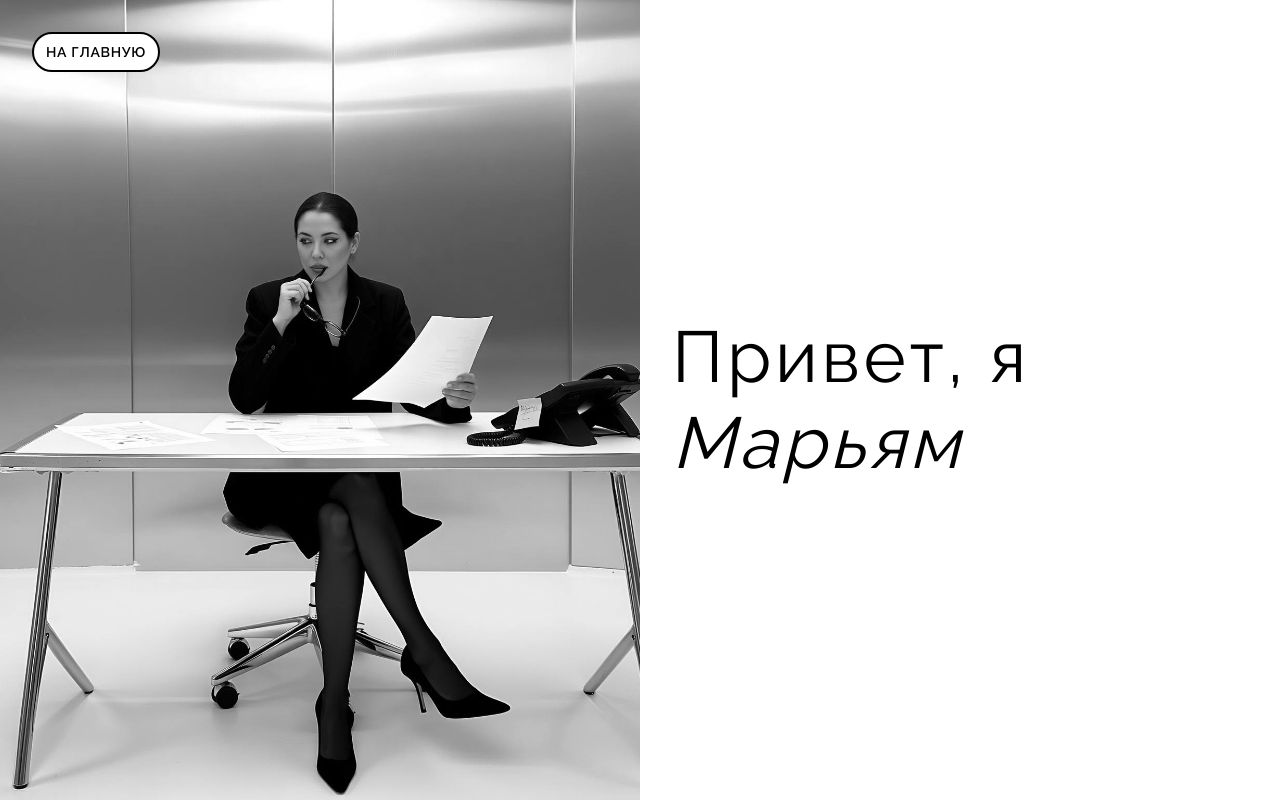
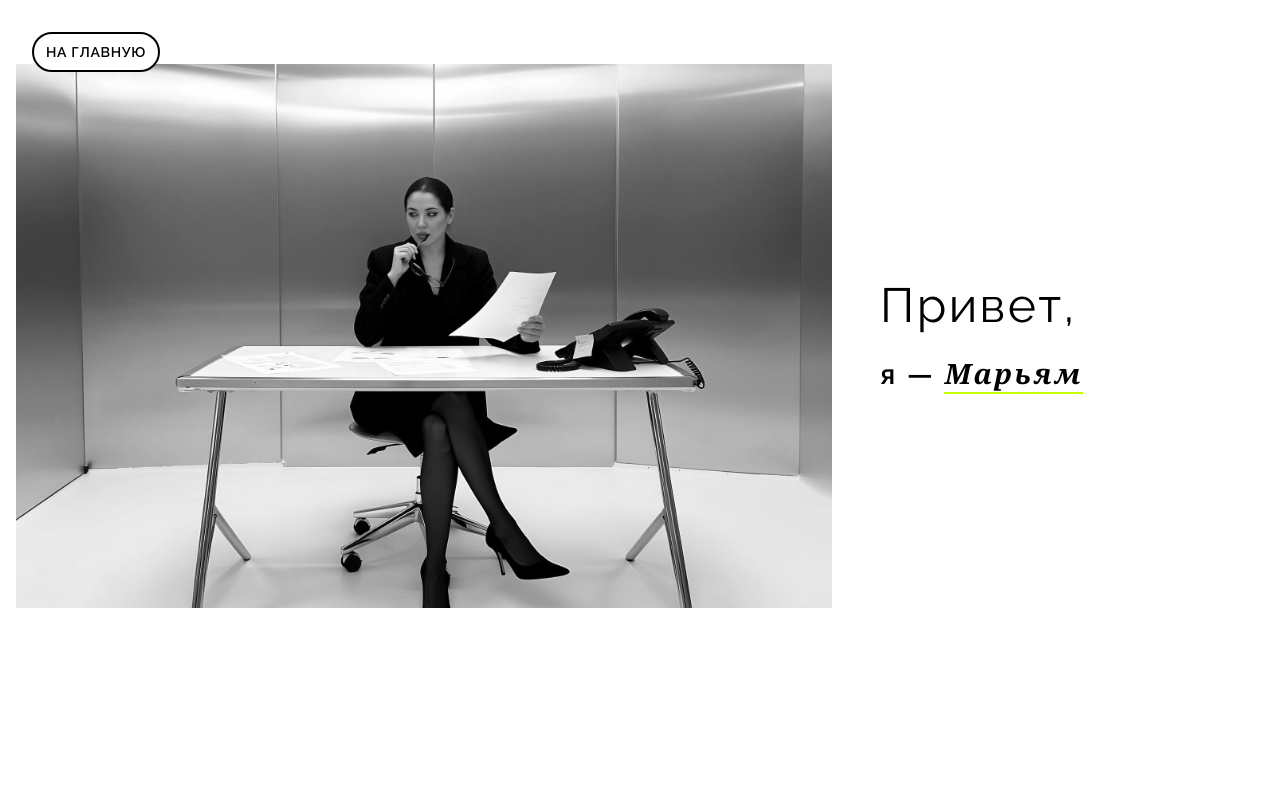
Before and after one commit to sofiassokolova-art/mayyam-website, a Next.js app: page /about in a window 1280 px wide. Shown: the top 800 px of the page. Built offline with nearby package versions, Linux system fonts and the light colour scheme.

Commit message:
Update About page hero: horizontal 3:2 image crop, text on right, restructure title with line break, em dash, lime underline for Марьям, matching quote font style

```diff
--- a/src/app/about/page.tsx
+++ b/src/app/about/page.tsx
@@ -66,9 +66,12 @@ export default function Page() {
       </div>
 
       {/* Блок 1 - Заголовок + фото */}
-      <section className="min-h-screen flex">
-        {/* Левая половина - Картинка about-me */}
-        <div className="w-1/2 relative overflow-hidden">
+      <section className="min-h-screen bg-white py-16">
+        <div className="container-custom h-full flex items-center">
+          <div className="grid grid-cols-1 lg:grid-cols-3 gap-12 w-full items-center">
+            {/* Левая часть - Горизонтальная картинка */}
+            <div className="lg:col-span-2">
+              <div className="aspect-[3/2] relative overflow-hidden">
                 <Image
                   src="/images/about-me.jpg"
                   alt="Марьям Биктимирова"
@@ -77,23 +80,28 @@ export default function Page() {
                   priority
                 />
               </div>
+            </div>
 
-        {/* Правая половина - Заголовок */}
-        <div className="w-1/2 flex items-center justify-center bg-white px-8">
+            {/* Правая часть - Заголовок */}
+            <div className="lg:col-span-1 flex items-center justify-center lg:justify-start">
               <motion.h1
                 initial={{ opacity: 0, y: 50 }}
                 animate={{ opacity: 1, y: 0 }}
                 transition={{ duration: 1, ease: "easeOut" }}
-            className="text-ink font-thin"
+                className="text-ink font-thin text-center lg:text-left"
                 style={{
                   fontFamily: 'var(--font-raleway), sans-serif',
-              fontSize: 'clamp(32px, 6vw, 72px)',
+                  fontSize: 'clamp(28px, 5vw, 48px)',
                   letterSpacing: '0.05em',
-              lineHeight: 1.2,
+                  lineHeight: 1.3,
                 }}
               >
-            Привет, я <span className="italic underline-lime">Марьям</span>
+                Привет,<br />
+                <span style={{ fontSize: '28px', fontWeight: 600 }}>я — </span>
+                <span className="font-serif italic border-b-2" style={{ borderBottomColor: '#C6FF00', fontSize: '28px', fontWeight: 600 }}>Марьям</span>
               </motion.h1>
+            </div>
+          </div>
         </div>
       </section>
 
```
Lines whose indentation alone changed are shown as unchanged.
